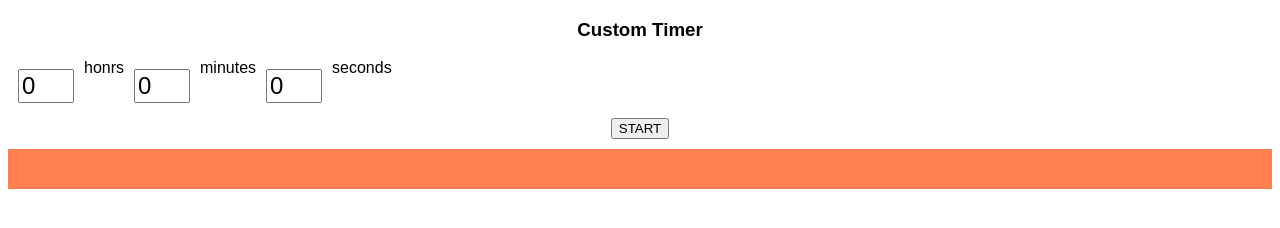
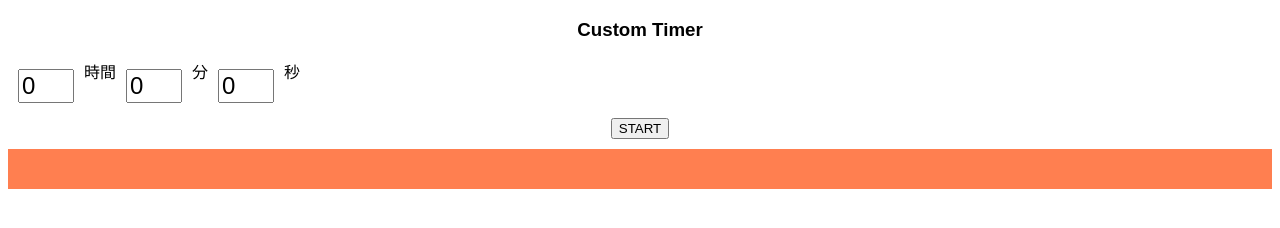
Before and after one commit to pikaring/random-subway, a plain HTML site: page index.html in a window 1280 px wide. Drawn offline with Linux system fonts and the light colour scheme.

Commit message:
Update index.html

```diff
--- a/index.html
+++ b/index.html
@@ -10,11 +10,11 @@
     <h3>Custom Timer</h3>
     <div class="input-box">
         <input type="number" class="input-number" id="hours" value="0" placeholder="Hours">
-        <label>honrs</label>
+        <label>時間</label>
         <input type="number" class="input-number" id="minutes" value="0" placeholder="Minutes">
-        <labeL>minutes</labeL>
+        <labeL>分</labeL>
         <input type="number" class="input-number" id="seconds" value="0" placeholder="Seconds">
-        <labeL>seconds</labeL>
+        <labeL>秒</labeL>
     </div>
     <button id="start">START</button>
     <div class="progress-bar">
```
